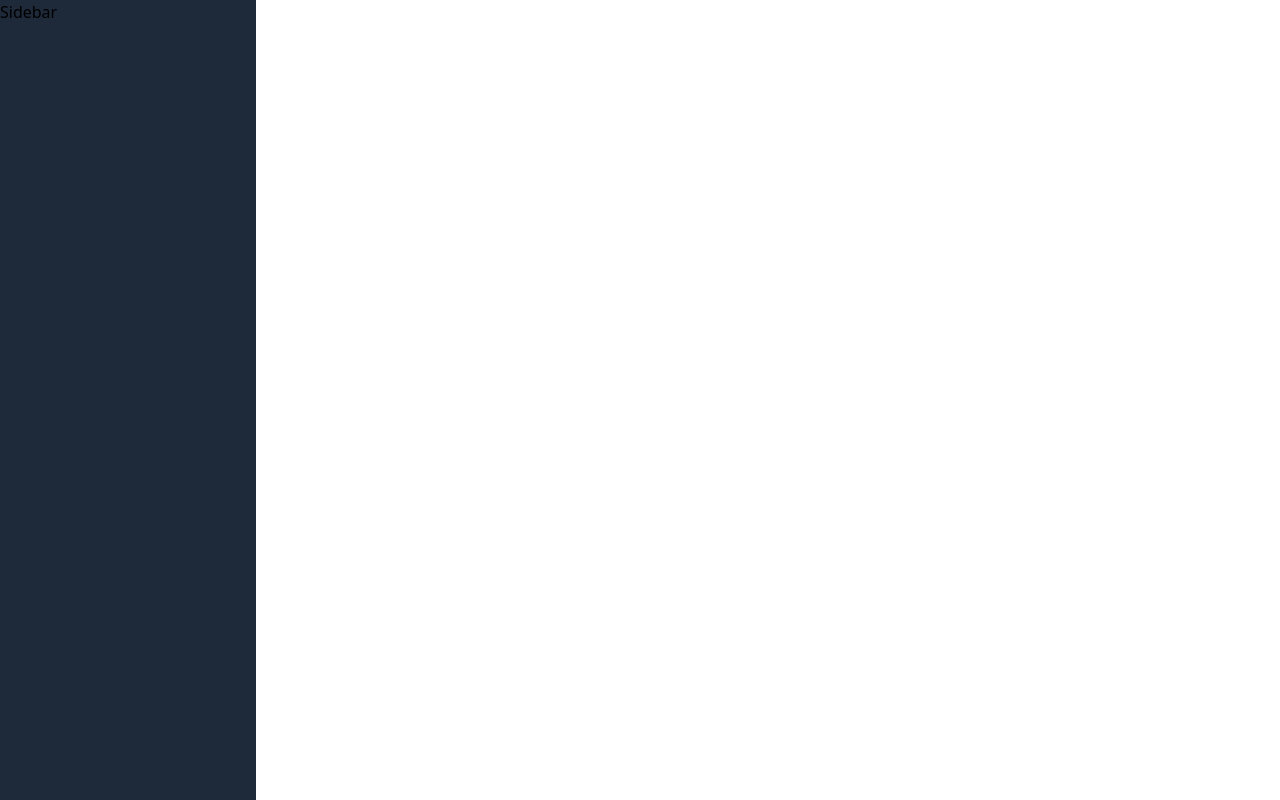
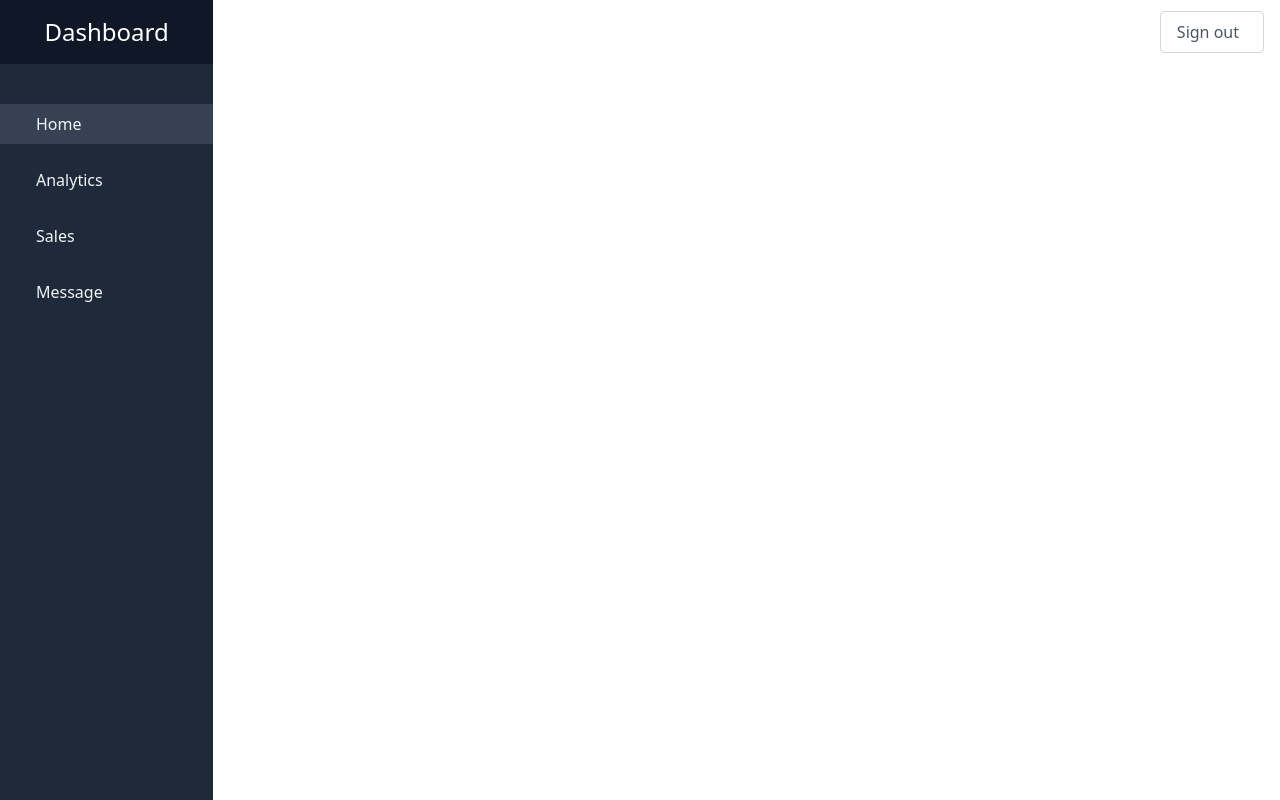
Before and after one commit to riteshyadav8995/Dashboard_page, a plain HTML site: page index.html in a window 1280 px wide. Drawn offline with nearby package versions, Linux system fonts and the light colour scheme.

Commit message:
svg icons added

```diff
--- a/index.html
+++ b/index.html
@@ -7,12 +7,47 @@
      <script src="https://cdn.jsdelivr.net/npm/@tailwindcss/browser@4"></script>
 </head>
 <body>
-    <!-- side bar-->
     <div class=" flex min-h-screen flex-no-wrap">
+        <!-- side bar-->
         <div class="w-64 bg-gray-800 hidden md:block">
-         Sidebar
+            <!-- Dashboard wrapper -->
+          <div class="flex justify-center items-center h-16 bg-gray-900">
+            <h1 class="text-white text-2xl">Dashboard</h1>
+          </div>
+
+          <nav class="mt-10">
+            <a href="#" class="flex itmes-center mt-4 py-2 px-6 bg-gray-700 text-gray-100 hover:text-gray-400">
+                <span class="mx-3">Home</span>
+            </a>
+            <a href="#" class="flex itmes-center mt-4 py-2 px-6 hover:bg-gray-700 text-gray-100 hover:text-gray-400">
+                <span class="mx-3">Analytics</span>
+            </a>
+            <a href="#" class="flex itmes-center mt-4 py-2 px-6 hover:bg-gray-700 text-gray-100 hover:text-gray-400">
+                <span class="mx-3">Sales</span>
+            </a>
+            <a href="#" class="flex itmes-center mt-4 py-2 px-6 hover:bg-gray-700 text-gray-100 hover:text-gray-400">
+                <span class="mx-3">Message</span>
+            </a>
+          </nav>
         </div>
+         <!-- Main content-->
+          <div class="w-full">
+            <!--Nav bar-->
+           <header class="flex items-center bg-white px-4 h-16">
+            <!-- side bar button-->
+                <button class=" md:hidden px-4 py-2 border rounded text-gray-600 border-gray-300"> <!-- text properties can apply on svg file-->
+                       <svg class="h-6 w-6" width="800px" height="800px" viewBox="0 -0.5 25 25" fill="none" xmlns="http://www.w3.org/2000/svg">
+                   <path d="M5.5 7.75C5.08579 7.75 4.75 8.08579 4.75 8.5C4.75 8.91421 5.08579 9.25 5.5 9.25V7.75ZM19.5 9.25C19.9142 9.25 20.25 8.91421 20.25 8.5C20.25 8.08579 19.9142 7.75 19.5 7.75V9.25ZM5.5 11.75C5.08579 11.75 4.75 12.0858 4.75 12.5C4.75 12.9142 5.08579 13.25 5.5 13.25V11.75ZM17.5 13.25C17.9142 13.25 18.25 12.9142 18.25 12.5C18.25 12.0858 17.9142 11.75 17.5 11.75V13.25ZM5.5 15.75C5.08579 15.75 4.75 16.0858 4.75 16.5C4.75 16.9142 5.08579 17.25 5.5 17.25V15.75ZM12.5 17.25C12.9142 17.25 13.25 16.9142 13.25 16.5C13.25 16.0858 12.9142 15.75 12.5 15.75V17.25ZM5.5 9.25H19.5V7.75H5.5V9.25ZM5.5 13.25H17.5V11.75H5.5V13.25ZM5.5 17.25H12.5V15.75H5.5V17.25Z" fill="#000000"/>
+                   </svg>
+                </button>
+                 <div class="ml-auto flex items-center">
+                    <button class="flex itmes-center px-4 py-2 border rounded md text-gray-600 border-gray-300">
+                        <span class="mr-2">Sign out</span>
+                    </button>
+                 </div>
 
+           </header>
+          </div>
     </div>
 </body>
 </html>
```
